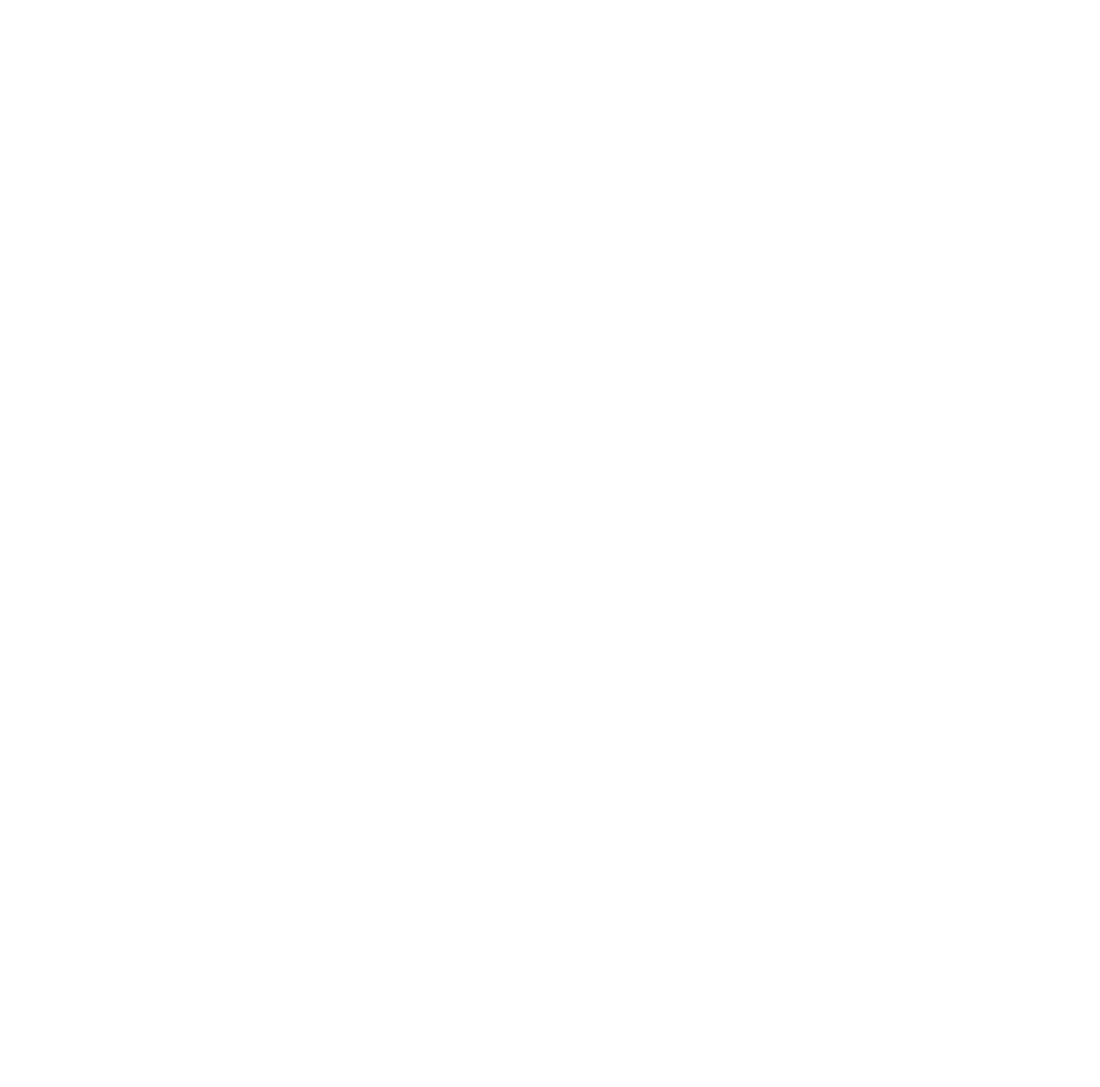
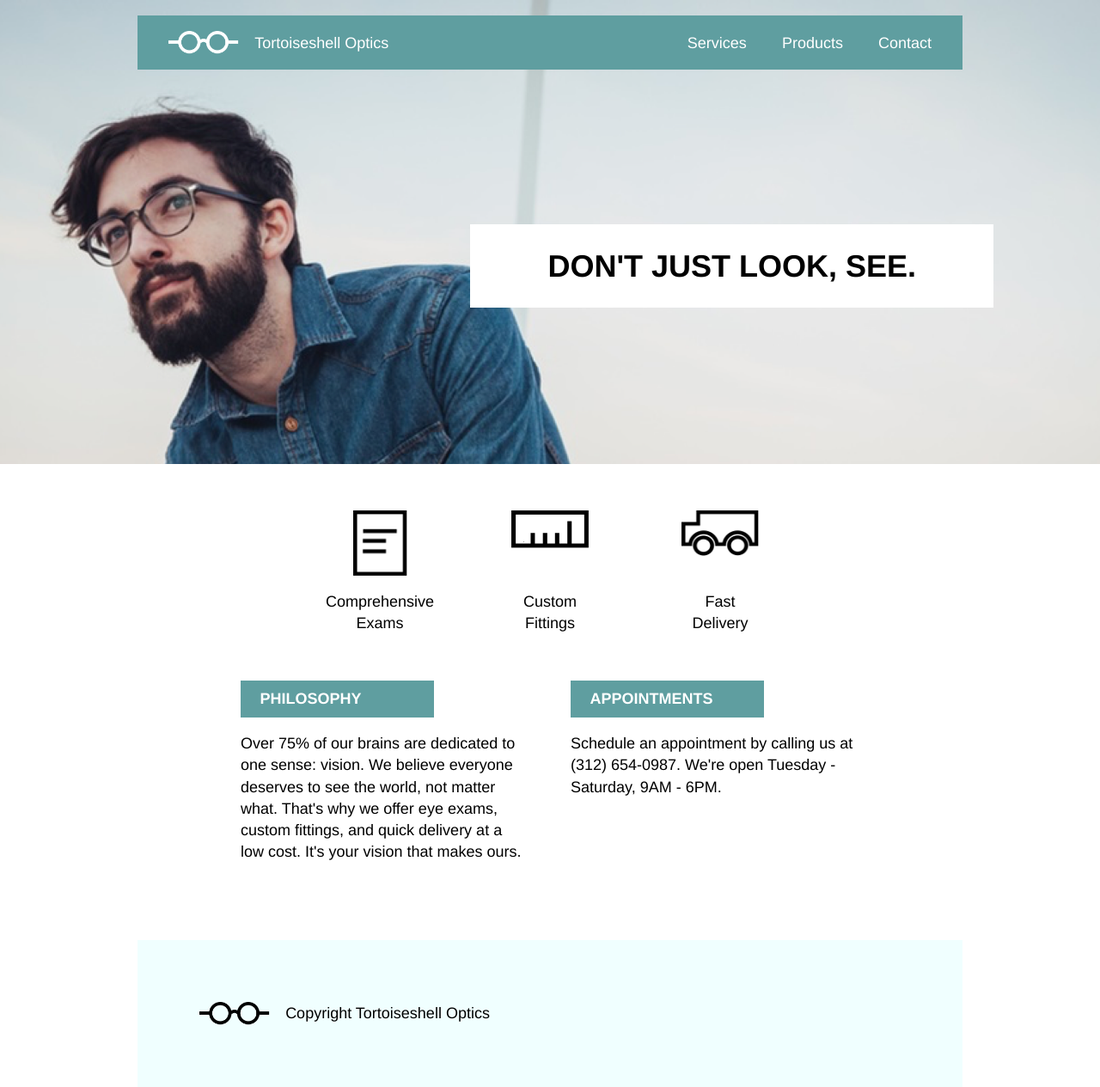
Before and after one commit to mateufel/TortoiseshellOptics, a plain HTML site: page index.html in a window 1280 px wide. Shown: the whole page at 86% size. Before the commit the page ends 800 px from the top, so only its background shows below. Drawn offline with Linux system fonts and the light colour scheme.

Commit message:
Add desktop site finalization

```diff
--- a/index.html
+++ b/index.html
@@ -2,9 +2,67 @@
 <html lang="en" dir="ltr">
   <head>
     <meta charset="utf-8">
-    <title></title>
+    <title>Tortoiseshell Optics</title>
+    <link href="./resources/css/reset.css" type="text/css" rel="stylesheet"/>
+    <link href="./resources/css/style.css" type="text/css" rel="stylesheet"/>
   </head>
   <body>
 
+    <header>
+        <div class="top-header-container">
+          <div class="logo">
+            <img src="./resources/images/logo-white.png" alt=""/>
+            <span>Tortoiseshell Optics</span>
+          </div>
+          <div class="header-list">
+            <span>Services</span>
+            <span>Products</span>
+            <span>Contact</span>
+          </div>
+        </div>
+        <div class="title-container">
+          <h1>DON'T JUST LOOK, SEE.</h1>
+        </div>
+    </header>
+
+    <div class="supporting-container">
+      <section class="features">
+        <div class="features-item">
+          <img src="./resources/images/paper-icon.png" alt=""class="image-short"/>
+          <p>Comprehensive Exams</p>
+        </div>
+        <div class="features-item">
+          <img src="./resources/images/ruler-icon.png" alt=""/>
+          <p>Custom Fittings</p>
+        </div>
+        <div class="features-item">
+          <img src="./resources/images/truck-icon.png" alt="" />
+          <p>Fast Delivery</p>
+        </div>
+      </section>
+
+      <section class="info">
+        <div class="info-item">
+          <p class="title">PHILOSOPHY</p>
+          <p>Over 75% of our brains are dedicated to one sense: vision.
+             We believe everyone deserves to see the world, not matter what.
+             That's why we offer eye exams, custom fittings, and quick
+             delivery at a low cost. It's your vision that makes ours.</p>
+        </div>
+        <div class="info-item">
+          <p class="title">APPOINTMENTS</p>
+          <p>Schedule an appointment by calling us at (312) 654-0987.
+             We're open Tuesday - Saturday, 9AM - 6PM.</p>
+        </div>
+      </section>
+    </div>
+
+    <div class="supporting-container">
+      <footer>
+        <img src="./resources/images/logo-black.png" alt=""/>
+        <p>Copyright Tortoiseshell Optics</p>
+      </footer>
+    </div>
+
   </body>
 </html>
--- /dev/null
+++ b/resources/css/reset.css
@@ -0,0 +1,48 @@
+/* http://meyerweb.com/eric/tools/css/reset/
+   v2.0 | 20110126
+   License: none (public domain)
+*/
+
+html, body, div, span, applet, object, iframe,
+h1, h2, h3, h4, h5, h6, p, blockquote, pre,
+a, abbr, acronym, address, big, cite, code,
+del, dfn, em, img, ins, kbd, q, s, samp,
+small, strike, strong, sub, sup, tt, var,
+b, u, i, center,
+dl, dt, dd, ol, ul, li,
+fieldset, form, label, legend,
+table, caption, tbody, tfoot, thead, tr, th, td,
+article, aside, canvas, details, embed,
+figure, figcaption, footer, header, hgroup,
+menu, nav, output, ruby, section, summary,
+time, mark, audio, video {
+	margin: 0;
+	padding: 0;
+	border: 0;
+	font-size: 100%;
+	font: inherit;
+	vertical-align: baseline;
+}
+/* HTML5 display-role reset for older browsers */
+article, aside, details, figcaption, figure,
+footer, header, hgroup, menu, nav, section {
+	display: block;
+}
+body {
+	line-height: 1;
+}
+ol, ul {
+	list-style: none;
+}
+blockquote, q {
+	quotes: none;
+}
+blockquote:before, blockquote:after,
+q:before, q:after {
+	content: '';
+	content: none;
+}
+table {
+	border-collapse: collapse;
+	border-spacing: 0;
+}
--- a/resources/css/style.css
+++ b/resources/css/style.css
@@ -0,0 +1,154 @@
+/* GENERAL STYLE */
+
+html {
+  font-family: "Helvetica", sans-serif;
+  font-size: 18px;
+}
+
+p {
+  line-height: 1.4;
+}
+
+/* HEADER SECTION */
+
+header {
+  display: flex;
+  flex-direction: column;
+  align-items: center;
+  width:100%;
+  height: 30rem;
+  background-image: url("../images/glasses-bg.png");
+  background-repeat: no-repeat;
+  background-position: center;
+  background-size: cover;
+}
+
+.top-header-container {
+  display: flex;
+  flex-direction: row;
+  justify-content: space-between;
+  align-items: center;
+  background-color: cadetblue;
+  margin-top: 1rem;
+  padding-top: 1rem;
+  padding-bottom: 1rem;
+  color: white;
+  width: 960px;
+}
+
+.logo {
+  display: flex;
+  flex-direction: row;
+  align-items: center;
+}
+
+.logo img {
+  margin-left: 2rem;
+  margin-right: 1rem;
+  height: 1.5rem;
+  width: auto;
+}
+
+.header-list span {
+  padding-right: 2rem;
+}
+
+.title-container {
+  display: flex;
+  width: 960px;
+  justify-content: flex-end;
+}
+
+.title-container h1 {
+  display: inline-block;
+  background-color: white;
+  margin-top: 10rem;
+  margin-right: -2rem;
+  padding: 1.5rem 5rem;
+  font-weight: bold;
+  font-size: 2rem;
+  line-height: 1.2;
+}
+
+/* MAIN SECTION */
+.supporting-container {
+  display: flex;
+  flex-direction: column;
+  align-items: center;
+}
+
+/* Features Section */
+.features {
+  display: flex;
+  justify-content: center;
+}
+
+.features-item {
+  display: flex;
+  flex-direction: column;
+  justify-content: space-between;
+  align-items: center;
+  width: 5rem;
+  height: 8rem;
+  margin: 3rem 3rem 3rem 3rem;
+  text-align: center;
+}
+
+.features-item img {
+  width: 5rem;
+  margin-bottom: 1rem;
+}
+
+.features-item img.image-short {
+  width: 3.5rem;
+}
+
+/* Info section */
+.info {
+  display: flex;
+  flex-direction: row;
+  justify-content: center;
+  width: 960px;
+}
+
+.info-item {
+  display: flex;
+  flex-direction: column;
+  align-items: flex-start;
+  width: 35%;
+  height: auto;
+  margin: 0 2.5%;
+}
+
+.info-item .title {
+  display: block;
+  width: 10rem;
+  background-color: cadetblue;
+  padding: 0.5rem 1.25rem;
+  margin-bottom: 1rem;
+  color: white;
+  font-weight: bold;
+  font-size: 1rem;
+}
+
+footer {
+  display: flex;
+  justify-content: flex-start;
+  align-items: center;
+  width: 960px;
+  background-color: azure;
+  margin-top: 5rem;
+  padding-top: 4rem;
+  padding-bottom: 4rem;
+}
+
+footer img {
+  margin-left: 4rem;
+  height: 1.5rem;
+  width: auto;
+}
+
+footer p
+{
+  padding-left: 1rem;
+}
```
Also changed, not shown: 2 other files.
